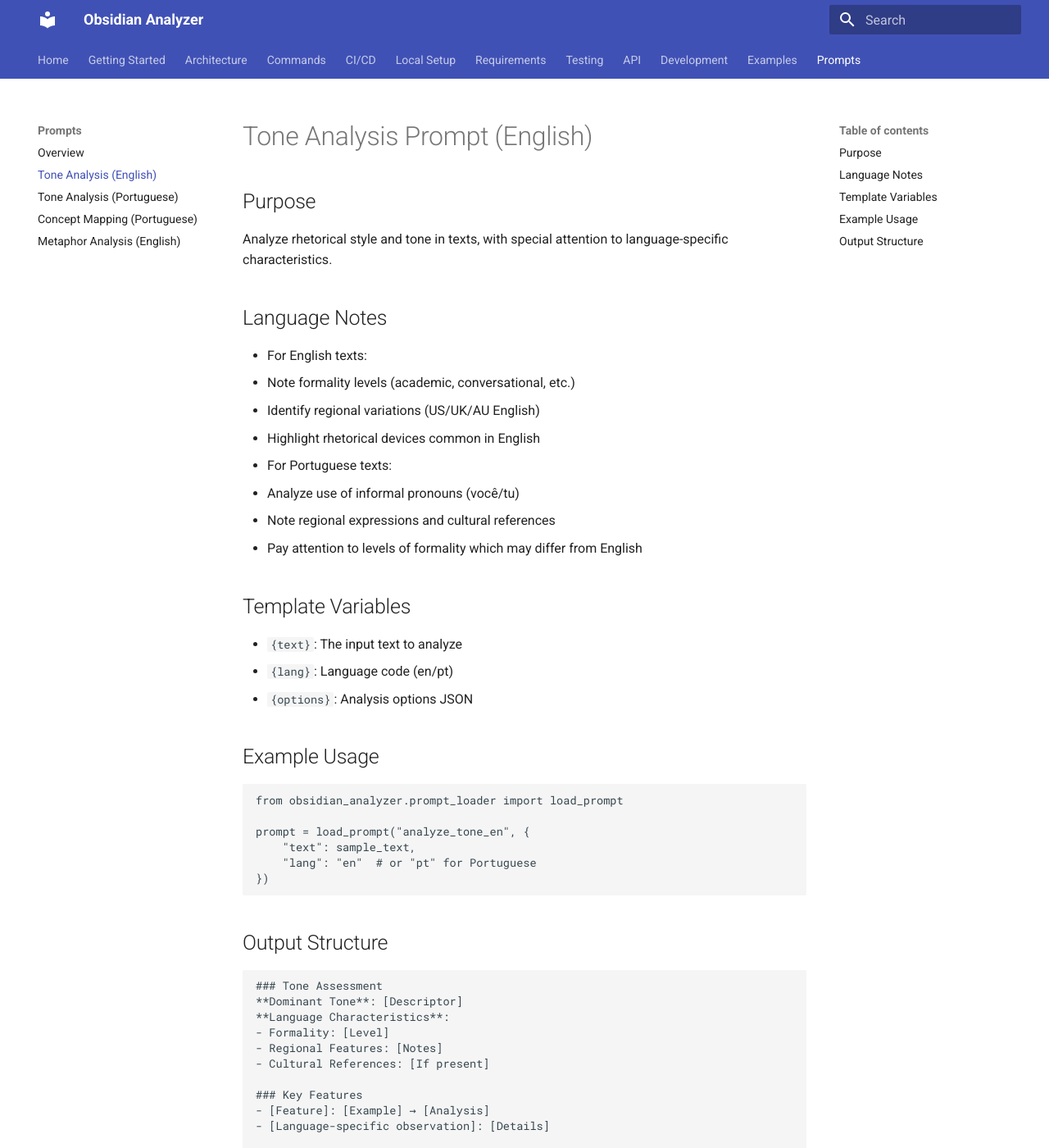
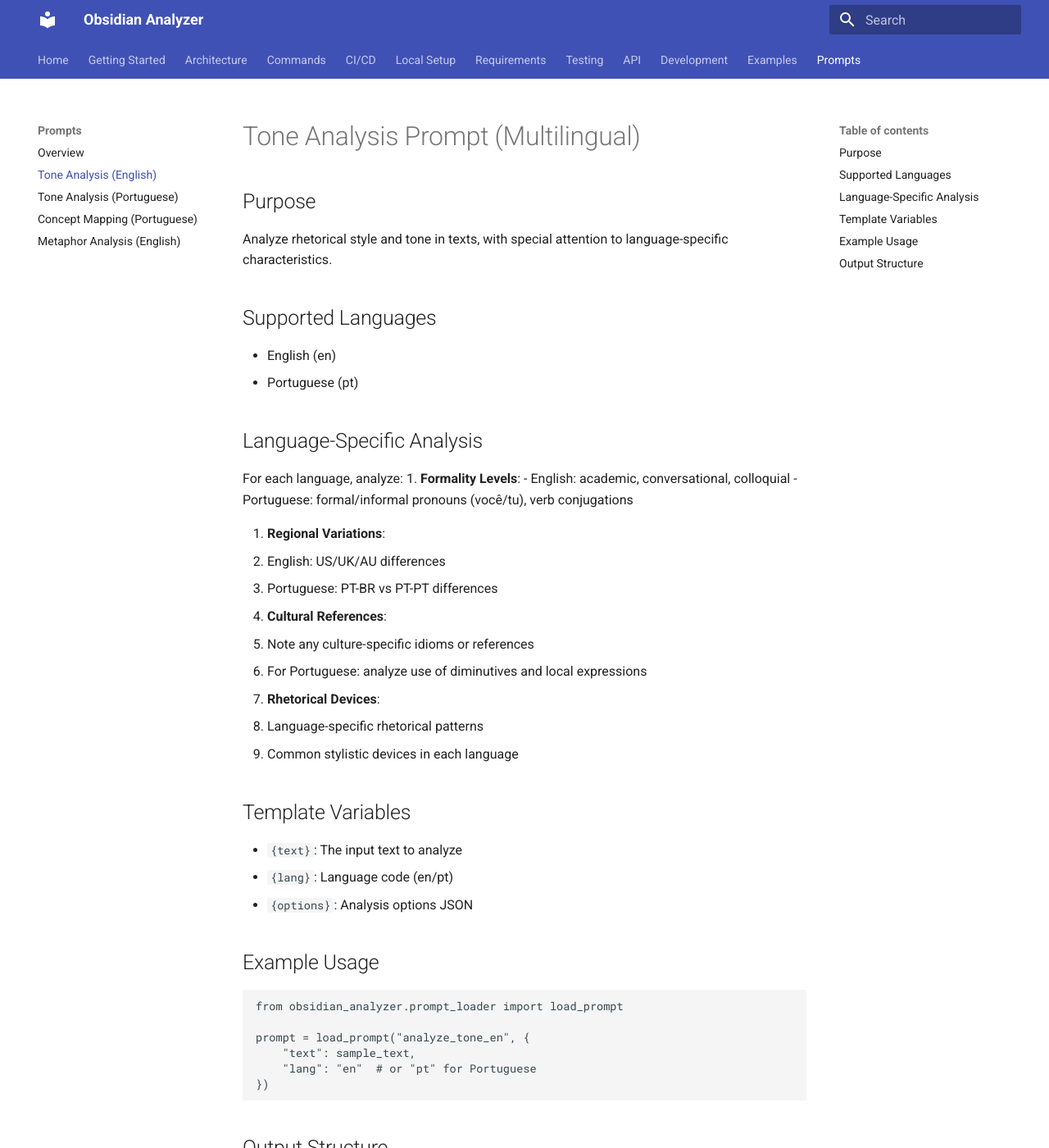
Before and after one commit to h0ffmann/the-garden-of-aflictions, an MkDocs documentation site: the page built from docs/prompts/analyze_tone_en.md, in a window 1280 px wide and 1400 px high. Shown: the whole window at 82% size. Built offline with MkDocs 1.6.1 and Material for MkDocs 9.7.7, drawn with Linux system fonts in a browser that asks for light colours.

Commit message:
feat: improve multilingual prompt handling with fallbacks

```diff
--- a/docs/prompts/analyze_tone_en.md
+++ b/docs/prompts/analyze_tone_en.md
@@ -1,17 +1,29 @@
-# Tone Analysis Prompt (English)
+# Tone Analysis Prompt (Multilingual)
 
 ## Purpose
 Analyze rhetorical style and tone in texts, with special attention to language-specific characteristics.
 
-## Language Notes
-- For English texts:
-  - Note formality levels (academic, conversational, etc.)
-  - Identify regional variations (US/UK/AU English)
-  - Highlight rhetorical devices common in English
-- For Portuguese texts:
-  - Analyze use of informal pronouns (você/tu)
-  - Note regional expressions and cultural references
-  - Pay attention to levels of formality which may differ from English
+## Supported Languages
+- English (en)
+- Portuguese (pt)
+
+## Language-Specific Analysis
+For each language, analyze:
+1. **Formality Levels**:
+   - English: academic, conversational, colloquial
+   - Portuguese: formal/informal pronouns (você/tu), verb conjugations
+
+2. **Regional Variations**:
+   - English: US/UK/AU differences
+   - Portuguese: PT-BR vs PT-PT differences
+
+3. **Cultural References**:
+   - Note any culture-specific idioms or references
+   - For Portuguese: analyze use of diminutives and local expressions
+
+4. **Rhetorical Devices**:
+   - Language-specific rhetorical patterns
+   - Common stylistic devices in each language
 
 ## Template Variables
 - `{text}`: The input text to analyze
```
Also changed, not shown: 1 other file.
